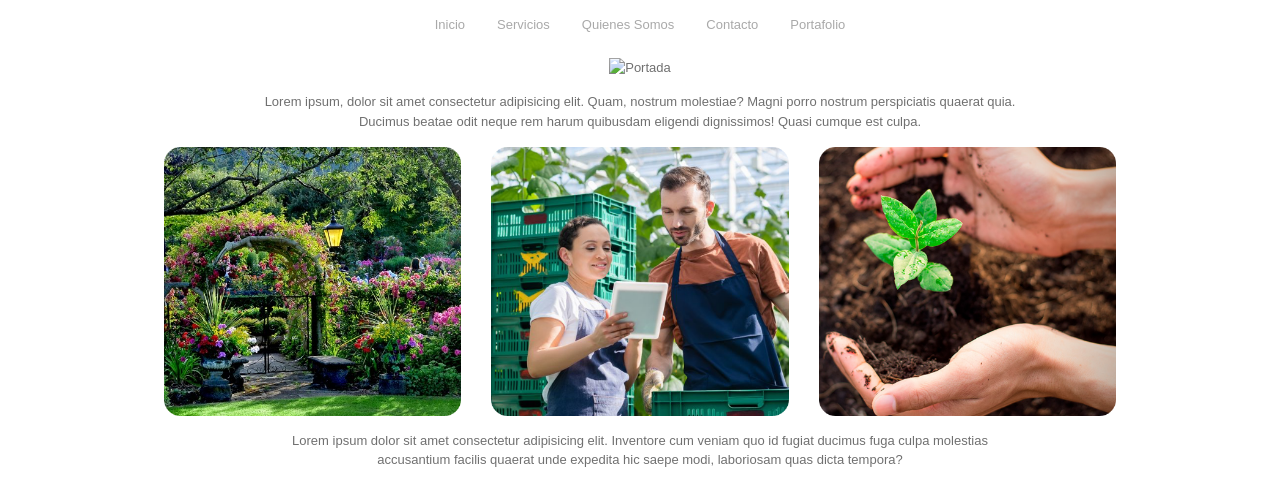
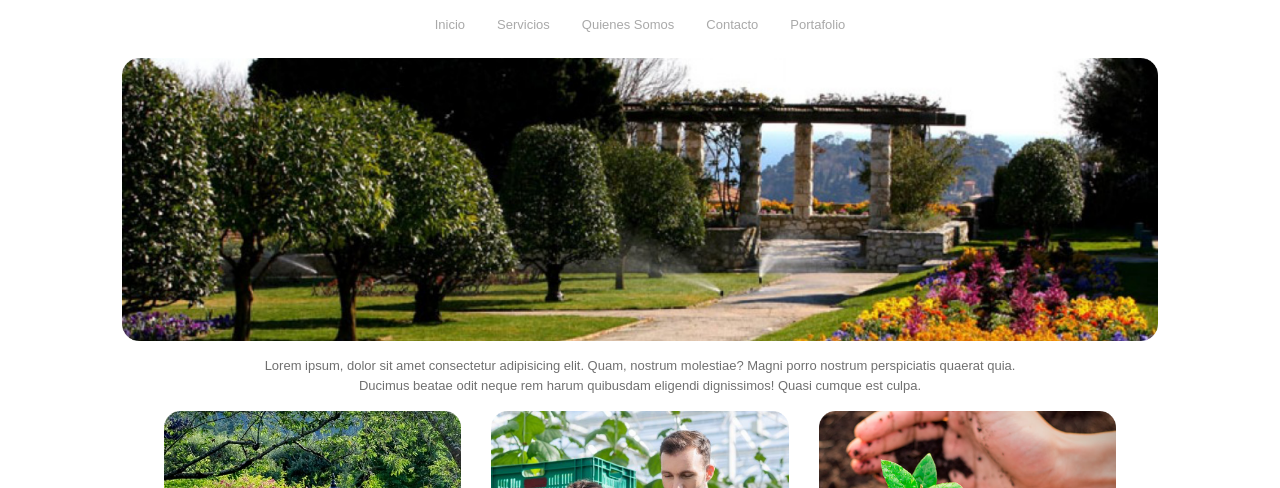
Before and after one commit to Rob-Comp/Rob-Comp.github.io, a plain HTML site: page index.html in a window 1280 px wide. Shown: the part 273-761 px from the top of the page. Drawn offline with nearby package versions, Linux system fonts and the light colour scheme.

Commit message:
correciones en link imagenes

```diff
--- a/index.html
+++ b/index.html
@@ -30,7 +30,7 @@
 
 <!-- converti la clase en un id para tener el uso de bootstrap -->
 <div class="text-center">
-<img class="img-fluid col-lg-10 col-md-10 col-sm-10 portada_index" src="../assets/portada_index.png" alt="Portada">
+<img class="img-fluid col-lg-10 col-md-10 col-sm-10 portada_index" src="../assets/portada-index.png" alt="Portada">
 </div>
 
 <div class="p_index">
```
